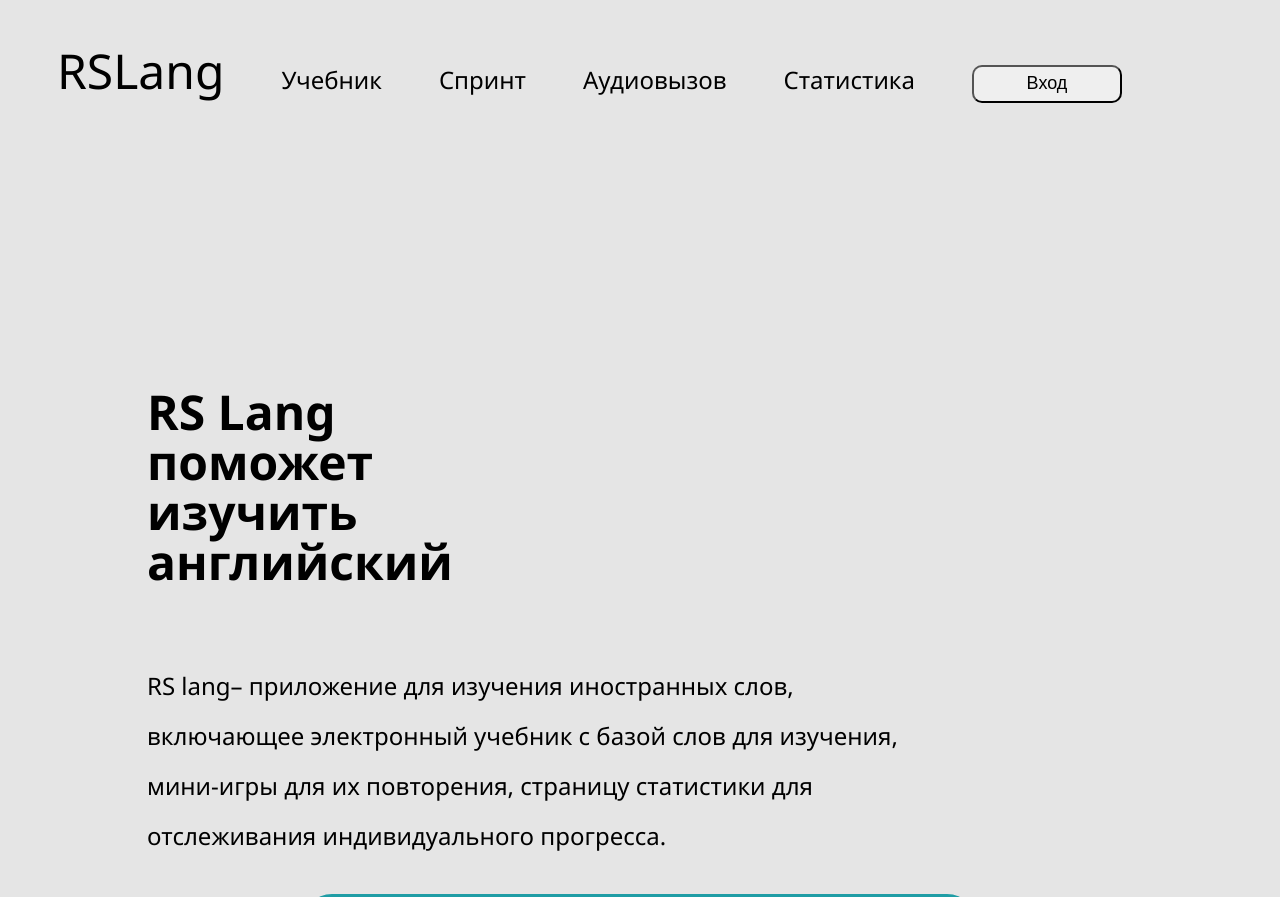
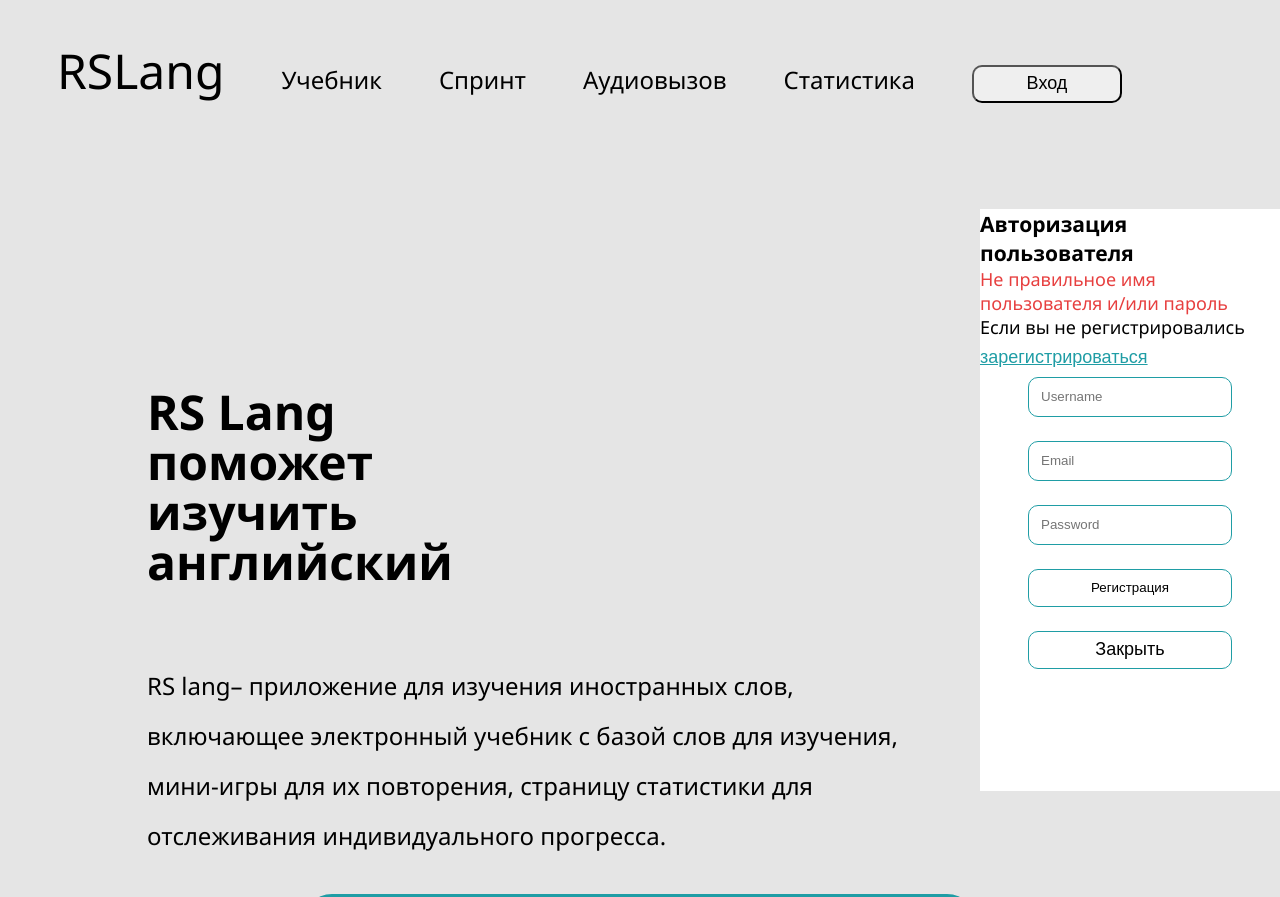
Before and after one commit to burik84/rslang, a website built with webpack: page src/index.html in a window 1280 px wide. Shown: the top 897 px of the page. Built offline with nearby package versions, Linux system fonts and the light colour scheme; no server answers.

Commit message:
feat: add form for user

```diff
--- a/src/index.html
+++ b/src/index.html
@@ -14,7 +14,7 @@
           <li>Аудиовызов</li>
           <li>Статистика</li>
           <li>
-            <button type="button">Вход</button>
+            <button type="button" class="menu-sign" >Вход</button>
           </li>
         </ul>
       </nav>
@@ -33,6 +33,38 @@
           <span></span><span></span><span></span>
         </button>
       </div>
+      <section class="user-handler open">
+        <h3 class="user-header">Авторизация пользователя</h3>
+        <div id="user-error-msg-holder" class="show">
+          <p id="user-error-msg">Не правильное имя пользователя <span id="error-msg-second-line">и/или пароль</span></p>
+        </div>
+        <div id="user-sign-msg-holder">
+          <p id="user-sign-msg">Если вы не регистрировались</p>
+          <button class="button button-link" id="user-sign-button">зарегистрироваться</button>
+        </div>
+        <form id="login-form" class="">
+          <div class="login-input-container">
+            <input type="text" name="username" id="username-field" class="login-form-field" placeholder="Username">
+          </div>
+          <div class="login-input-container">
+            <input type="password" name="password" id="password-field" class="login-form-field" placeholder="Password">
+          </div>
+          <input type="submit" value="Авторизация" id="login-form-submit">
+        </form>
+        <form id="signin-form" class="open">
+          <div class="login-input-container">
+            <input type="text" name="username" id="username-field" class="login-form-field" placeholder="Username">
+          </div>
+          <div class="login-input-container">
+            <input type="email" name="email" id="email-field" class="login-form-field" placeholder="Email">
+          </div>
+          <div class="login-input-container">
+            <input type="password" name="password" id="password-field" class="login-form-field" placeholder="Password">
+          </div>
+          <input type="submit" value="Регистрация" id="login-form-submit">
+        </form>
+        <button type="reset">Закрыть</button>
+      </section>
     </header>
     <main>
       <div class="start-page">
--- a/src/styles/_constants.scss
+++ b/src/styles/_constants.scss
@@ -1,2 +1,5 @@
-$color-primary:#ffc;
-$color-primary-background:#1f9da5;
+$color-primary: #ffc;
+$color-primary-background: #1f9da5;
+$color-error: #e73f3f;
+$color-button-bcg-modal: #fff;
+$color-button-bcg: #e5e5e5;
--- /dev/null
+++ b/src/styles/_extends.scss
@@ -0,0 +1,7 @@
+@import './constants';
+
+%filter-button {
+  background-color: $color-button-bcg-modal;
+  border: 1px solid #1f9da5;
+  border-radius: 10px;
+}
--- a/src/styles/components/_button.scss
+++ b/src/styles/components/_button.scss
@@ -10,8 +10,13 @@ button {
 .button-link {
   background-color: inherit;
   border: none;
+  border-radius: 0;
   outline: none;
   line-height: inherit;
+  opacity: 1;
+  &:hover{
+    cursor: pointer;
+  }
 }
 
 .menu__button {
--- /dev/null
+++ b/src/styles/components/_form.scss
@@ -0,0 +1,71 @@
+@import '../constants';
+@import '../extends';
+
+.user-handler {
+  // display: none;
+  display: flex;
+  flex-direction: column;
+  align-items: flex-start;
+  justify-content: flex-start;
+  width: 300px;
+  height: 582px;
+  position: absolute;
+  right: -100%;
+  z-index: 10;
+  transform: translateY(-20px);
+  transition: all 0.5s ease-in;
+  background-color: #fff;
+
+  &.open {
+    right: 0;
+  }
+  .button-link {
+    text-decoration: underline;
+    color: $color-primary-background;
+  }
+  button[type='reset'] {
+    width: 204px;
+    align-self: center;
+    @extend %filter-button;
+  }
+}
+
+#user-error-msg-holder {
+  opacity: 0;
+  color: $color-error;
+  &.show {
+    opacity: 1;
+  }
+}
+
+form {
+  display: none;
+  width: 204px;
+  margin-bottom: 24px;
+  flex-direction: column;
+  justify-content: center;
+  align-self: center;
+  input {
+    // width: 204px;
+    height: 38px;
+    background: inherit;
+    border: none;
+    border-radius: 0;
+    outline: none;
+    &:active {
+      outline-offset: inherit;
+      outline: none;
+    }
+    &[type='submit'] {
+      @extend %filter-button;
+    }
+  }
+  &.open{
+    display: flex;
+  }
+}
+.login-input-container {
+  margin-bottom: 24px;
+  padding: 0 12px;
+  @extend %filter-button;
+}
--- a/src/styles/style.scss
+++ b/src/styles/style.scss
@@ -8,3 +8,4 @@
 
 @import './components/button';
 @import './components/navigation';
+@import './components/form';
```
